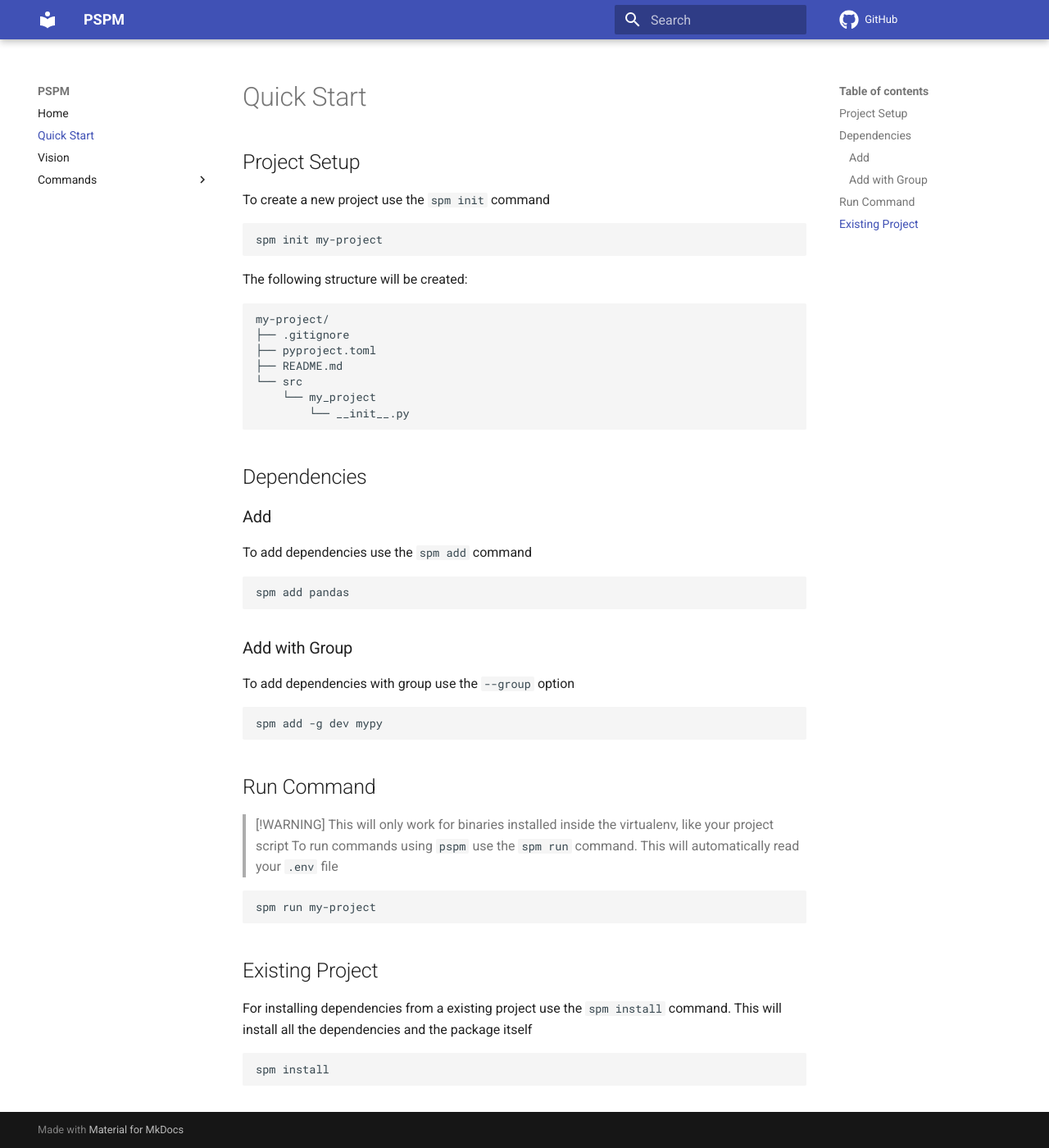
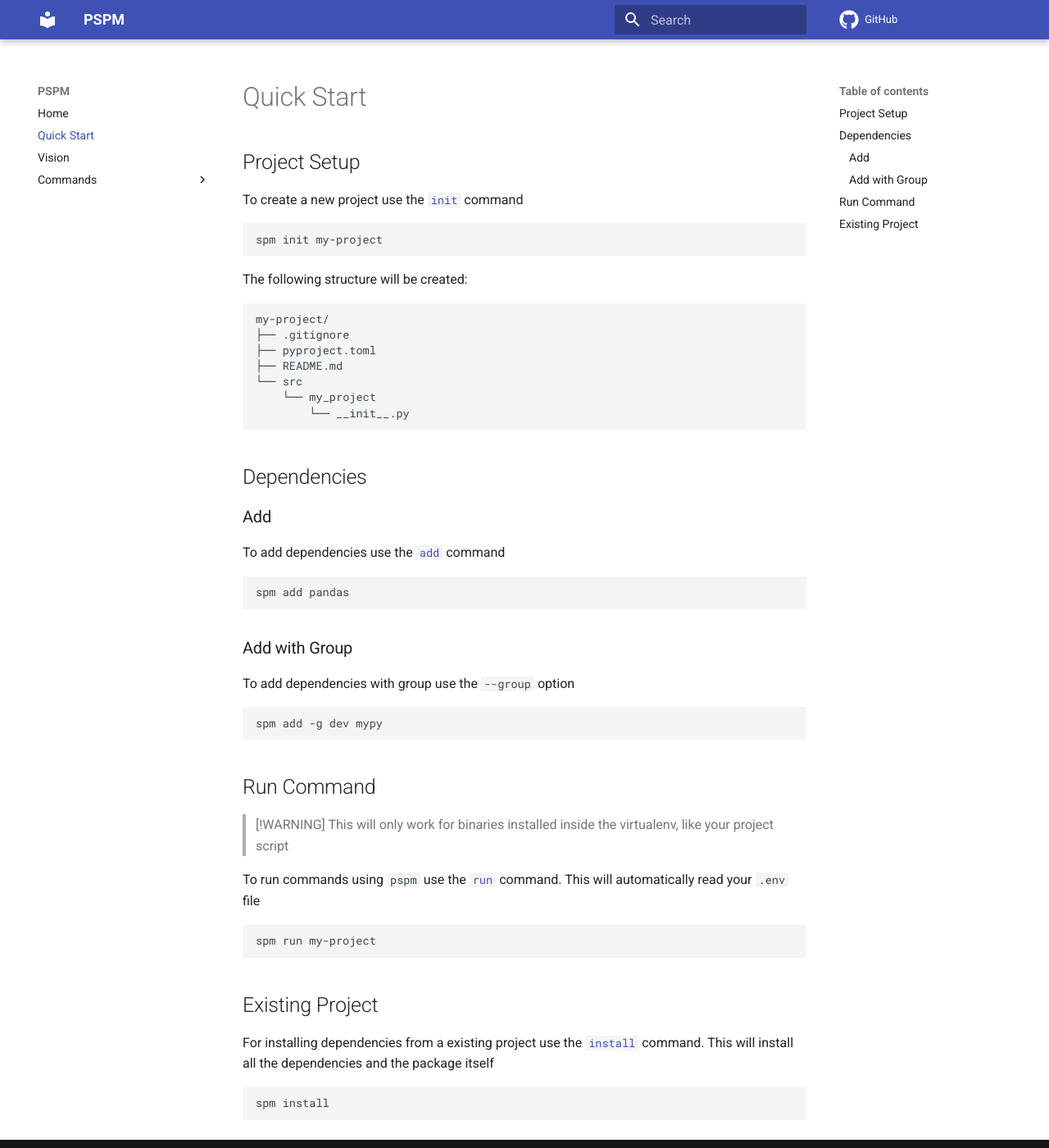
Before and after one commit to Jahn16/pspm, an MkDocs documentation site: the page built from docs/quick-start.md, in a window 1280 px wide and 1400 px high. Shown: the whole window at 82% size. Built offline with MkDocs 1.6.1 and Material for MkDocs 9.7.7, drawn with Linux system fonts in a browser that asks for light colours; comment, search, counter and statistics services are not loaded.

Commit message:
docs: add reference links to commands

````diff
--- a/docs/quick-start.md
+++ b/docs/quick-start.md
@@ -1,7 +1,7 @@
 # Quick Start
 ## Project Setup
 
-To create a new project use the `spm init` command
+To create a new project use the [`init`](commands/init.md) command
 
 ```bash
 spm init my-project
@@ -23,7 +23,7 @@
 
 ### Add
 
-To add dependencies use the `spm add` command
+To add dependencies use the [`add`](commands/add.md) command
 
 ```bash
 spm add pandas
@@ -39,7 +39,8 @@
 
 > [!WARNING]
 > This will only work for binaries installed inside the virtualenv, like your project script
-To run commands using `pspm` use the `spm run` command. This will automatically read your `.env` file
+
+To run commands using `pspm` use the [`run`](commands/run.md) command. This will automatically read your `.env` file
 
 ```
 spm run my-project
@@ -47,7 +48,7 @@
 
 ## Existing Project
 
-For installing dependencies from a existing project use the `spm install` command. This will install all the dependencies and the package itself
+For installing dependencies from a existing project use the [`install`](commands/install.md) command. This will install all the dependencies and the package itself
 
 ```bash
 spm install
````
